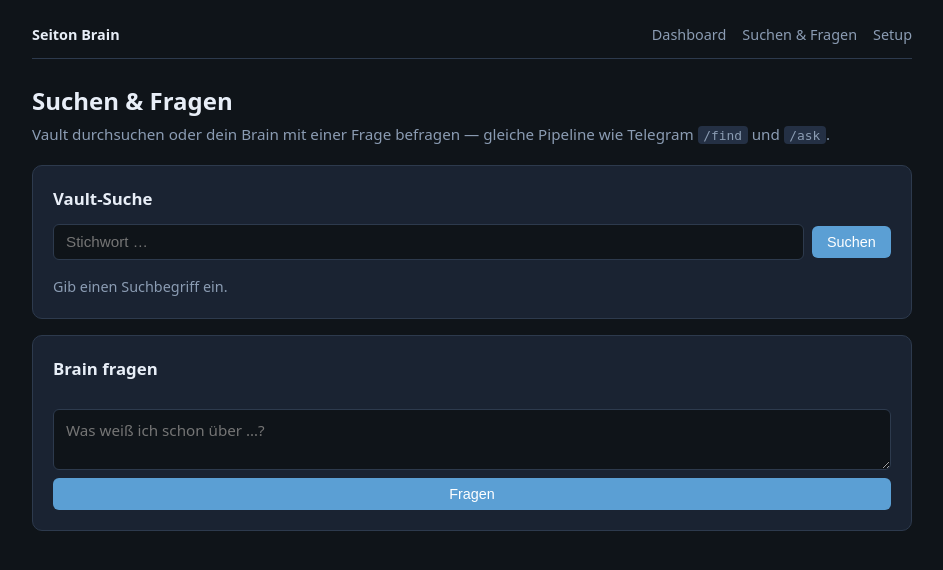
After one commit to LeekiGitHub/Seiton-Brain, a FastAPI app: template app/ui/templates/ask.html in a window 1280 px wide. The commit adds this page. Shown: the top 570 px of the page, without its empty margins (168-1111 px from the left). Run offline with FastAPI, Linux system fonts and the light colour scheme; the template is opened without the code that fills it, so the values that code supplies are empty; parts of the project's set-up code (start-up, migrations or seed data) failed here and were passed over.

Commit message:
feat(ui): E19-3 Suche und Ask-Chat unter /ask
Vault-Suche und RAG-Chat in der Web-UI; API GET /api/ui/search und
POST /api/ui/ask nutzen die bestehende E17-Retrieval-Pipeline.

Co-authored-by: Cursor <cursoragent@cursor.com>

```diff
--- a/app/ui/static/app.css
+++ b/app/ui/static/app.css
@@ -217,3 +217,160 @@ button.secondary {
     max-width: 160px;
   }
 }
+
+.inline-form {
+  display: flex;
+  flex-wrap: wrap;
+  gap: 0.5rem;
+  align-items: center;
+  margin-bottom: 1rem;
+}
+
+.inline-form input[type="search"],
+.inline-form input[type="text"] {
+  flex: 1;
+  min-width: 180px;
+  padding: 0.55rem 0.75rem;
+  border: 1px solid var(--border);
+  border-radius: 6px;
+  background: var(--bg);
+  color: var(--text);
+  font-size: 0.95rem;
+}
+
+.inline-form input:focus {
+  outline: 2px solid var(--accent);
+  outline-offset: 1px;
+}
+
+.checkbox-inline {
+  display: flex;
+  align-items: center;
+  gap: 0.35rem;
+  font-size: 0.85rem;
+  color: var(--muted);
+  cursor: pointer;
+}
+
+.result-list .hit {
+  padding: 0.75rem 0;
+  border-bottom: 1px solid var(--border);
+}
+
+.result-list .hit:last-child {
+  border-bottom: none;
+}
+
+.hit-title {
+  margin: 0 0 0.25rem;
+  font-size: 1rem;
+  font-weight: 600;
+}
+
+.hit-meta {
+  margin: 0 0 0.35rem;
+  font-size: 0.8rem;
+  color: var(--muted);
+}
+
+.hit-snippet {
+  margin: 0 0 0.25rem;
+  font-size: 0.9rem;
+}
+
+.hit-path {
+  margin: 0;
+  font-size: 0.75rem;
+  color: var(--muted);
+  font-family: ui-monospace, monospace;
+}
+
+.chat-log {
+  max-height: 360px;
+  overflow-y: auto;
+  margin-bottom: 1rem;
+  display: flex;
+  flex-direction: column;
+  gap: 0.75rem;
+}
+
+.chat-msg {
+  padding: 0.75rem 1rem;
+  border-radius: 8px;
+  font-size: 0.95rem;
+}
+
+.chat-msg.user {
+  background: var(--surface-2);
+  align-self: flex-end;
+  max-width: 90%;
+}
+
+.chat-msg.assistant {
+  background: rgba(91, 159, 212, 0.12);
+  border: 1px solid rgba(91, 159, 212, 0.25);
+  align-self: flex-start;
+  max-width: 95%;
+}
+
+.chat-msg.pending {
+  color: var(--muted);
+  font-style: italic;
+}
+
+.chat-msg p {
+  margin: 0;
+  white-space: pre-wrap;
+}
+
+.chat-meta,
+.chat-sources-label {
+  margin: 0.75rem 0 0.25rem;
+  font-size: 0.8rem;
+  color: var(--muted);
+}
+
+.chat-sources {
+  margin: 0;
+  padding-left: 1.25rem;
+  font-size: 0.85rem;
+}
+
+.chat-error {
+  color: var(--err);
+}
+
+.ask-form {
+  display: flex;
+  flex-direction: column;
+  gap: 0.5rem;
+}
+
+.ask-form textarea {
+  width: 100%;
+  padding: 0.6rem 0.75rem;
+  border: 1px solid var(--border);
+  border-radius: 6px;
+  background: var(--bg);
+  color: var(--text);
+  font-size: 0.95rem;
+  font-family: inherit;
+  resize: vertical;
+}
+
+.ask-form textarea:focus {
+  outline: 2px solid var(--accent);
+  outline-offset: 1px;
+}
+
+button:disabled {
+  opacity: 0.5;
+  cursor: not-allowed;
+}
+
+code {
+  font-size: 0.85em;
+  background: var(--surface-2);
+  padding: 0.1rem 0.35rem;
+  border-radius: 4px;
+}
--- /dev/null
+++ b/app/ui/static/ask.js
@@ -0,0 +1,109 @@
+(() => {
+  function escapeHtml(text) {
+    const div = document.createElement("div");
+    div.textContent = text;
+    return div.innerHTML;
+  }
+
+  function renderSearchHits(items, query) {
+    const wrap = document.getElementById("search-results");
+    if (!items.length) {
+      wrap.innerHTML = `<p class="empty">Keine Treffer für „${escapeHtml(query)}".</p>`;
+      return;
+    }
+    const rows = items
+      .map(
+        (hit) => `<article class="hit">
+          <h3 class="hit-title">${escapeHtml(hit.title)}</h3>
+          <p class="hit-meta">${escapeHtml(hit.folder)} · ${escapeHtml(hit.category)}</p>
+          <p class="hit-snippet">${escapeHtml(hit.snippet)}</p>
+          <p class="hit-path">${escapeHtml(hit.vault_path)}</p>
+        </article>`
+      )
+      .join("");
+    wrap.innerHTML = rows;
+  }
+
+  function appendChatMessage(role, html) {
+    const log = document.getElementById("chat-log");
+    const msg = document.createElement("div");
+    msg.className = `chat-msg ${role}`;
+    msg.innerHTML = html;
+    log.appendChild(msg);
+    log.scrollTop = log.scrollHeight;
+  }
+
+  function renderSources(sources, confidence) {
+    if (!sources.length) {
+      return confidence > 0
+        ? `<p class="chat-meta">Konfidenz: ${Math.round(confidence * 100)}%</p>`
+        : "";
+    }
+    const links = sources
+      .map((s) => `<li>${escapeHtml(s.title)}${s.vault_path ? ` <span class="hit-path">(${escapeHtml(s.vault_path)})</span>` : ""}</li>`)
+      .join("");
+    return `<p class="chat-meta">Konfidenz: ${Math.round(confidence * 100)}%</p><p class="chat-sources-label">Quellen:</p><ul class="chat-sources">${links}</ul>`;
+  }
+
+  document.getElementById("search-form").addEventListener("submit", async (e) => {
+    e.preventDefault();
+    const q = document.getElementById("search-query").value.trim();
+    if (!q) return;
+
+    const wrap = document.getElementById("search-results");
+    wrap.innerHTML = '<p class="empty">Suche …</p>';
+
+    const semanticEl = document.getElementById("search-semantic");
+    const params = new URLSearchParams({ q, limit: "15" });
+    if (semanticEl) {
+      params.set("semantic", semanticEl.checked ? "true" : "false");
+    }
+
+    try {
+      const res = await fetch(`/api/ui/search?${params}`);
+      if (!res.ok) throw new Error("Suche fehlgeschlagen");
+      const data = await res.json();
+      renderSearchHits(data.items, data.query);
+    } catch (err) {
+      wrap.innerHTML = `<p class="empty">${escapeHtml(err.message)}</p>`;
+    }
+  });
+
+  document.getElementById("ask-form").addEventListener("submit", async (e) => {
+    e.preventDefault();
+    const input = document.getElementById("ask-question");
+    const btn = document.getElementById("ask-submit");
+    const question = input.value.trim();
+    if (!question) return;
+
+    appendChatMessage("user", `<p>${escapeHtml(question)}</p>`);
+    input.value = "";
+    btn.disabled = true;
+
+    const pending = document.createElement("div");
+    pending.className = "chat-msg assistant pending";
+    pending.textContent = "Ich durchsuche dein Brain …";
+    document.getElementById("chat-log").appendChild(pending);
+
+    try {
+      const res = await fetch("/api/ui/ask", {
+        method: "POST",
+        headers: { "Content-Type": "application/json" },
+        body: JSON.stringify({ question }),
+      });
+      pending.remove();
+      if (!res.ok) throw new Error("Antwort konnte nicht geladen werden");
+      const data = await res.json();
+      appendChatMessage(
+        "assistant",
+        `<p>${escapeHtml(data.answer)}</p>${renderSources(data.sources, data.confidence)}`
+      );
+    } catch (err) {
+      pending.remove();
+      appendChatMessage("assistant", `<p class="chat-error">${escapeHtml(err.message)}</p>`);
+    } finally {
+      btn.disabled = false;
+      input.focus();
+    }
+  });
+})();
--- /dev/null
+++ b/app/ui/templates/ask.html
@@ -0,0 +1,40 @@
+{% extends "base.html" %}
+
+{% block title %}Suchen &amp; Fragen — Seiton Brain{% endblock %}
+
+{% block content %}
+<header class="page-header">
+  <h1>Suchen &amp; Fragen</h1>
+  <p>Vault durchsuchen oder dein Brain mit einer Frage befragen — gleiche Pipeline wie Telegram <code>/find</code> und <code>/ask</code>.</p>
+</header>
+
+<section class="card" id="search-card">
+  <h2>Vault-Suche</h2>
+  <form id="search-form" class="inline-form">
+    <input type="search" id="search-query" placeholder="Stichwort …" required maxlength="200" autocomplete="off" />
+    {% if embeddings_enabled %}
+    <label class="checkbox-inline">
+      <input type="checkbox" id="search-semantic" checked />
+      Semantisch
+    </label>
+    {% endif %}
+    <button type="submit" class="primary">Suchen</button>
+  </form>
+  <div id="search-results" class="result-list">
+    <p class="empty">Gib einen Suchbegriff ein.</p>
+  </div>
+</section>
+
+<section class="card" id="ask-card">
+  <h2>Brain fragen</h2>
+  <div id="chat-log" class="chat-log" aria-live="polite"></div>
+  <form id="ask-form" class="ask-form">
+    <textarea id="ask-question" rows="2" placeholder="Was weiß ich schon über …?" required maxlength="2000"></textarea>
+    <button type="submit" class="primary" id="ask-submit">Fragen</button>
+  </form>
+</section>
+{% endblock %}
+
+{% block scripts %}
+<script src="/ui/static/ask.js"></script>
+{% endblock %}
--- a/app/ui/templates/base.html
+++ b/app/ui/templates/base.html
@@ -12,6 +12,7 @@
     <nav class="topnav">
       <a class="brand" href="/dashboard">Seiton Brain</a>
       <a href="/dashboard" class="{% if active == 'dashboard' %}active{% endif %}">Dashboard</a>
+      <a href="/ask" class="{% if active == 'ask' %}active{% endif %}">Suchen &amp; Fragen</a>
       <a href="/setup" class="{% if active == 'setup' %}active{% endif %}">Setup</a>
     </nav>
     {% block content %}{% endblock %}
```
Also changed, not shown: ARCHITECTURE.md (+1 -1 lines), ROADMAP.md (+1 -1 lines), app/ui/router.py (+55 -1 lines), docs/setup.md (+3 -0 lines), tests/test_ui_ask.py (added, +61 -0 lines), CHANGELOG.md.
